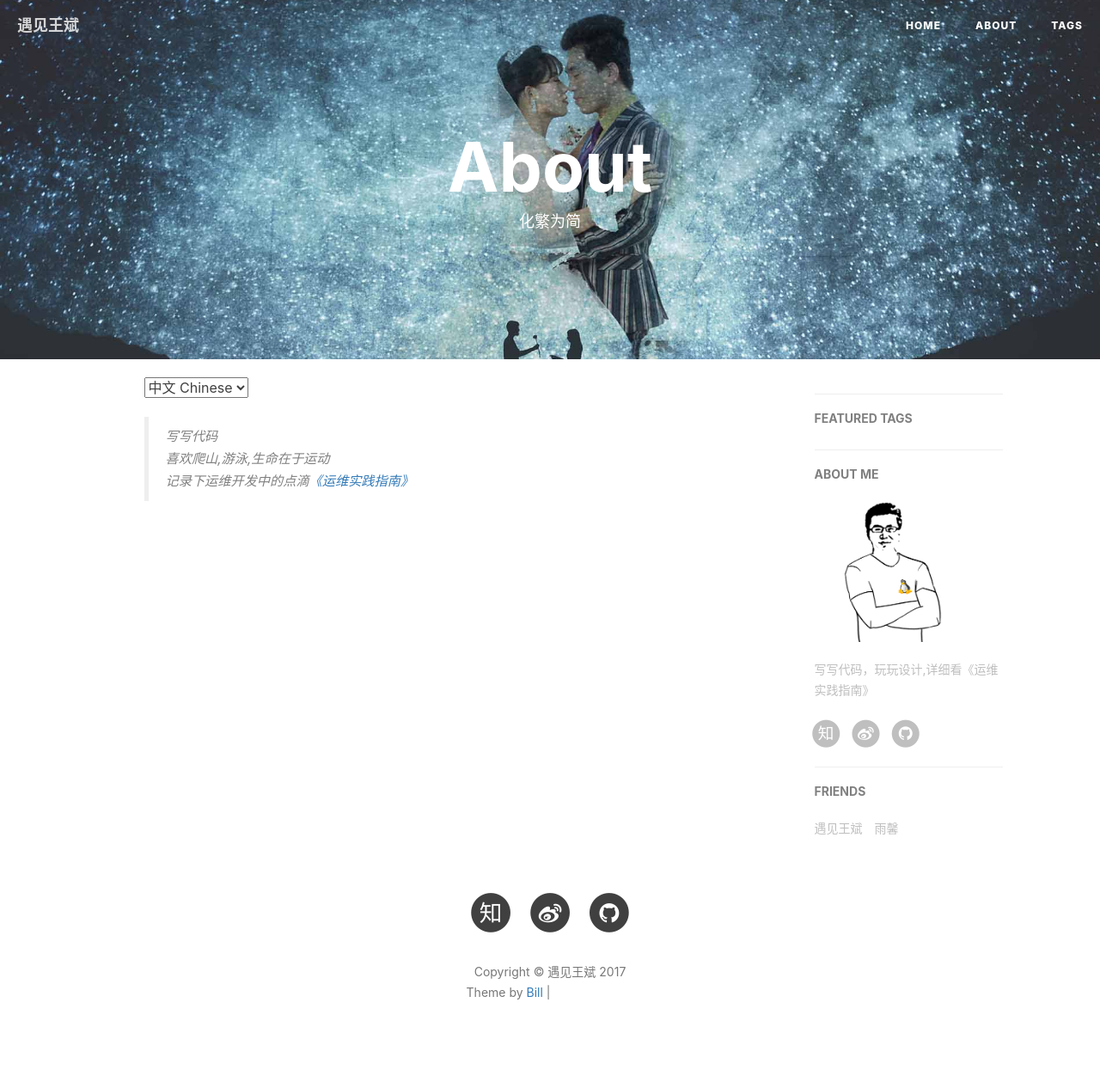
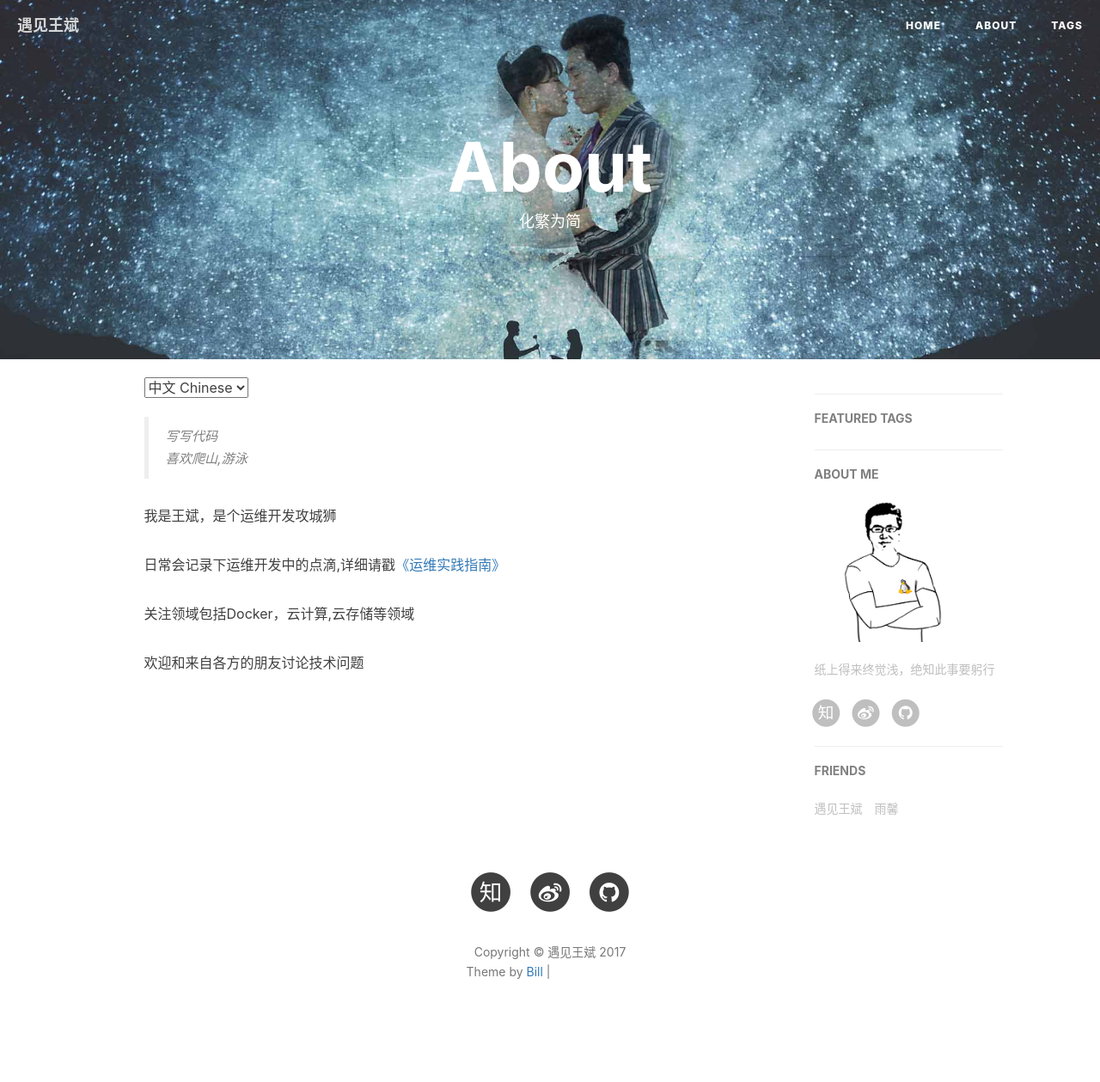
Before and after one commit to meetbill/meetbill.github.io, a Jekyll site: the page built from about.html, in a window 1280 px wide. Shown: the whole page at 86% size. Built offline with Jekyll 4.4.1, drawn with Linux system fonts in a browser that asks for light colours; nearby versions of some CDN libraries; comment, search, counter and statistics services are not loaded; after the commit the page ends 1235 px from its top, so only the background shows below that; grey boxes are pictures that could not be loaded.

```diff
--- a/_config.yml
+++ b/_config.yml
@@ -1,7 +1,7 @@
 # Site settings
 title: 遇见王斌
 SEOTitle: 遇见王斌
-header-img: img/home-bg.jpg
+header-img: img/contact-bg.jpg
 email: wangbin139967@163.com
 description: ""
 keyword: ""
@@ -52,7 +52,7 @@
 # Duoshuo settings
 duoshuo_username: billwang
 # Share component is depend on Comment so we can NOT use share only.
-duoshuo_share: true                     # set to false if you want to use Comment without Sharing
+duoshuo_share: false                     # set to false if you want to use Comment without Sharing
 
 
 
@@ -68,7 +68,7 @@
 
 # Sidebar settings
 sidebar: true                           # whether or not using Sidebar.
-sidebar-about-description: "写写代码，玩玩设计,详细看《运维实践指南》"
+sidebar-about-description: "纸上得来终觉浅，绝知此事要躬行"
 sidebar-avatar: /img/avatar_bill.jpg      # use absolute URL, seeing it's used in both `/` and `/about/`
 
 
--- a/about.html
+++ b/about.html
@@ -14,10 +14,13 @@
 <div class="zh post-container">
     <blockquote>
         写写代码<br>
-        喜欢爬山,游泳,生命在于运动<br>
-        记录下运维开发中的点滴<a href="https://github.com/BillWang139967/op_practice_book.git">《运维实践指南》</a><br>
+        喜欢爬山,游泳<br>
     </blockquote>
 
+    <p>我是王斌，是个运维开发攻城狮</p>
+    <p>日常会记录下运维开发中的点滴,详细请戳<a href="https://github.com/BillWang139967/op_practice_book.git">《运维实践指南》</a></p>
+    <p>关注领域包括Docker，云计算,云存储等领域</p>
+    <p>欢迎和来自各方的朋友讨论技术问题</p>
 
 </div>
 
```
Also changed, not shown: _posts/2016-05-19-linux.md (+2 -2 lines), _posts/2016-06-05-monitor.md (+0 -6 lines), README.md.
